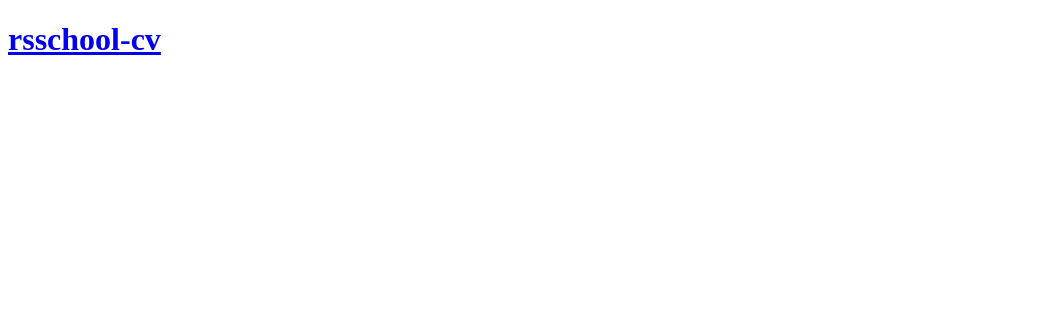
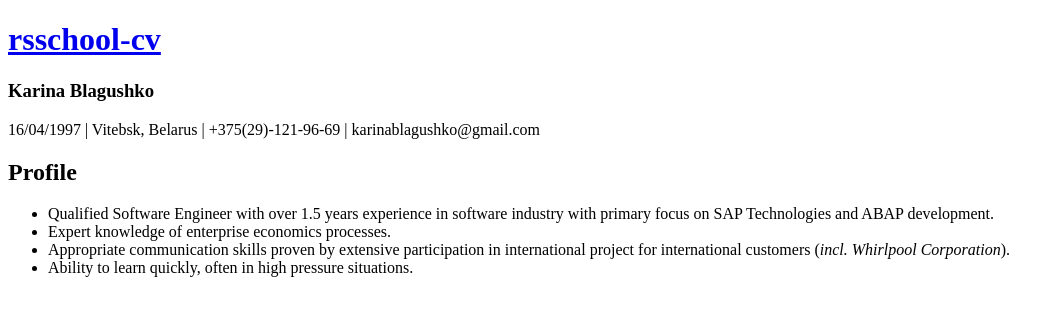
Before and after one commit to Blagushko/rsschool-cv, a plain HTML site: page index.html in a window 1280 px wide. Shown: the whole page, without its empty margins (0-1061 px from the left). Drawn offline with Linux system fonts and the light colour scheme.

Commit message:
feat: add general info and profile sections

```diff
--- a/index.html
+++ b/index.html
@@ -13,6 +13,20 @@
           <a href="https://blagushko.github.io/rsschool-cv/">rsschool-cv</a>
         </h1>
       </header>
+      <main>
+        <h3>Karina Blagushko</h3>
+        <p>16/04/1997 | Vitebsk, Belarus | +375(29)-121-96-69 | karinablagushko@gmail.com</p>
+        <h2>Profile</h2>
+        <ul>
+          <li>Qualified Software Engineer with over 1.5 years experience in software industry
+            with primary focus on SAP Technologies and ABAP development.</li>
+          <li>Expert knowledge of enterprise economics processes.</li>
+          <li>Appropriate communication skills proven by extensive participation in
+            international project for international customers
+            (<em>incl. Whirlpool Corporation</em>).</li>
+          <li>Ability to learn quickly, often in high pressure situations.</li>
+        </ul>
+      </main>
     </div>
 </body>
 </html>
```
